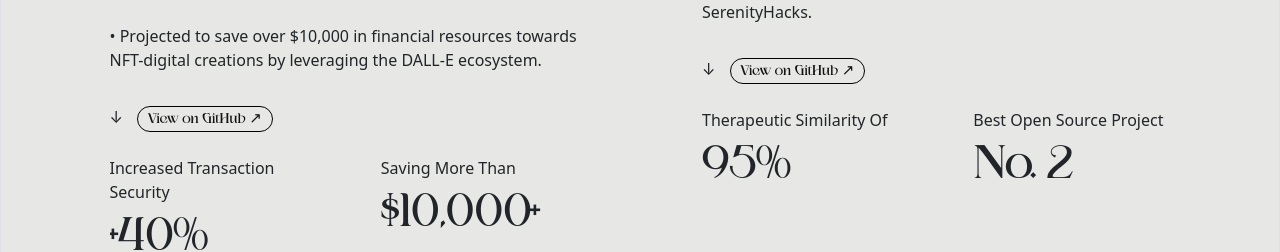
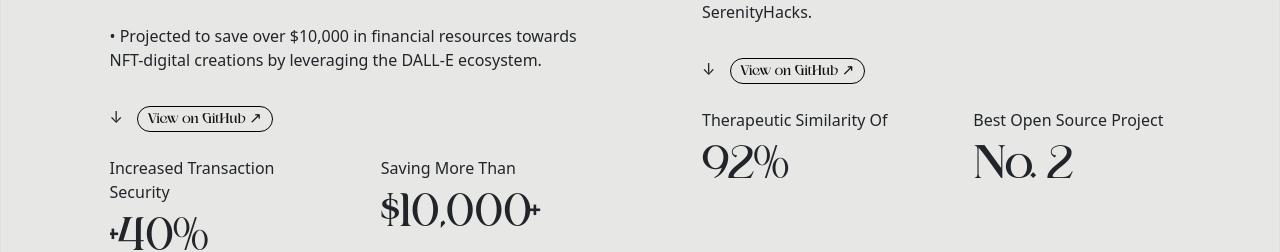
Before and after one commit to devp19/portfolio-react-app, a React (Create React App) app in the folder portfolio-website/: page / in a window 1280 px wide. Shown: the part 3102-3354 px from the top of the page. Built offline with nearby package versions, Linux system fonts and the light colour scheme.

Commit message:
fixed statistical typo

```diff
--- a/portfolio-website/src/components/pages/Projects.js
+++ b/portfolio-website/src/components/pages/Projects.js
@@ -72,7 +72,7 @@ const Projects = forwardRef((props, ref) => {
                                         <span className="bold">Therapeutic Similarity Of</span>
                                         <br /><br />
                                         <div className="custom">
-                                            95%
+                                            92%
                                         </div>
                                     </div>
                                 </div>
```
